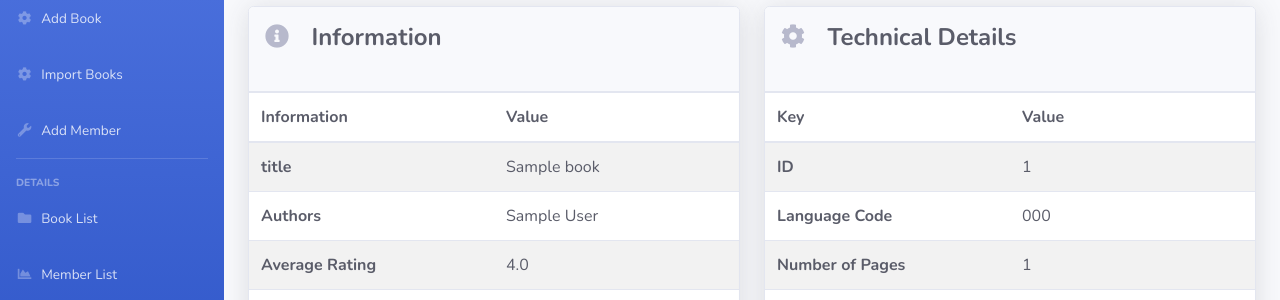
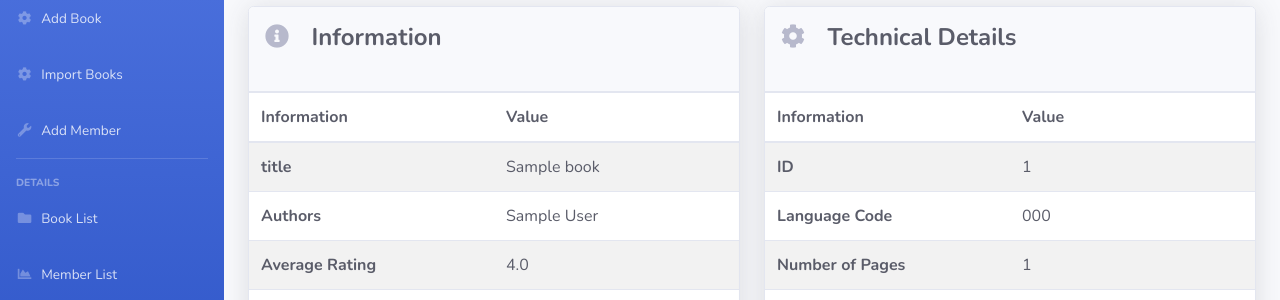
Before and after one commit to codescientist703/library-management, a Flask app: page /book/detail/1 in a window 1280 px wide. Shown: the part 170-470 px from the top of the page. Run offline with Flask 2, Linux system fonts and the light colour scheme; tables that the repository leaves empty hold one stand-in row (values such as "Sample post"); some libraries are stand-ins or nearby versions.

Commit message:
small text fix

```diff
--- a/library_management/templates/book/book_detail.html
+++ b/library_management/templates/book/book_detail.html
@@ -88,7 +88,7 @@ Book information
 			<table class="table table-striped text-gray-800 bg-white">
 				<thead>
 					<tr>
-						<th scope="col" class='w-50'>Key</th>
+						<th scope="col" class='w-50'>Information</th>
 						<th scope="col">Value</th>
 					</tr>
 				</thead>
```
